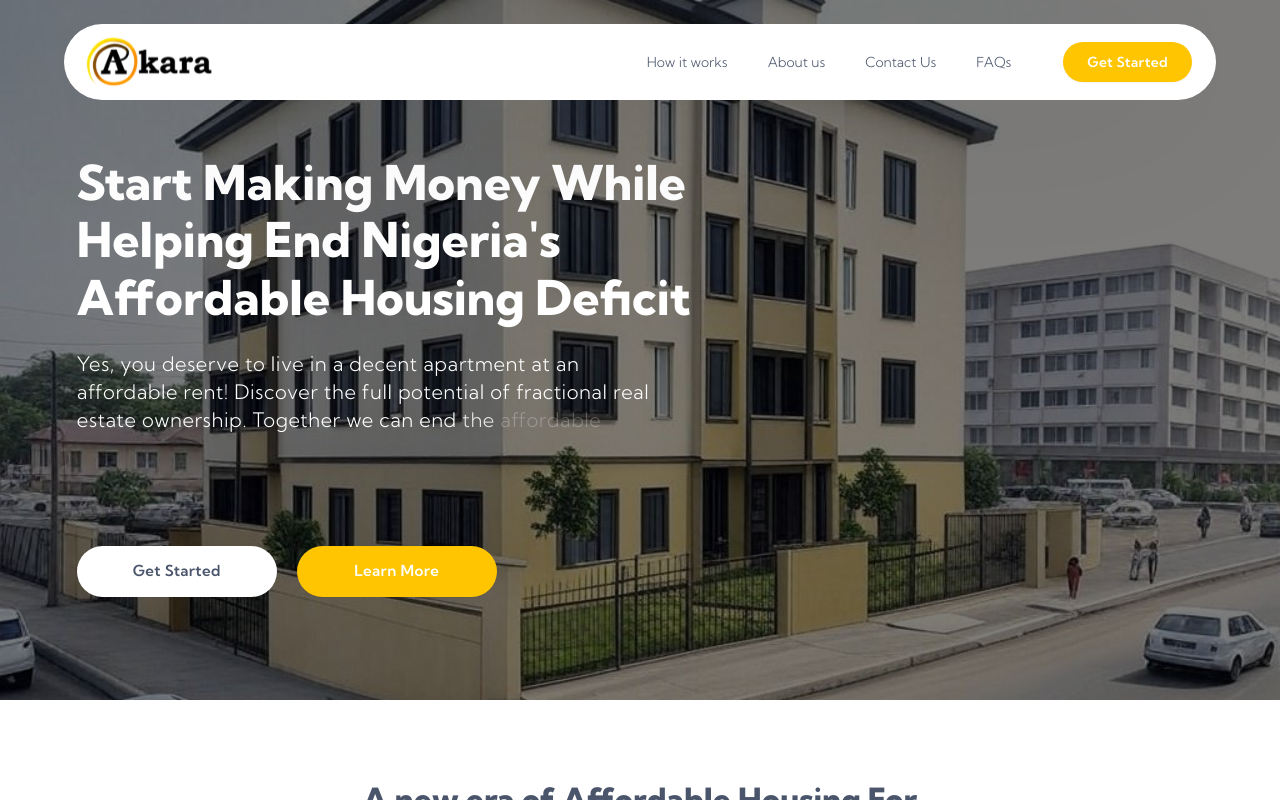
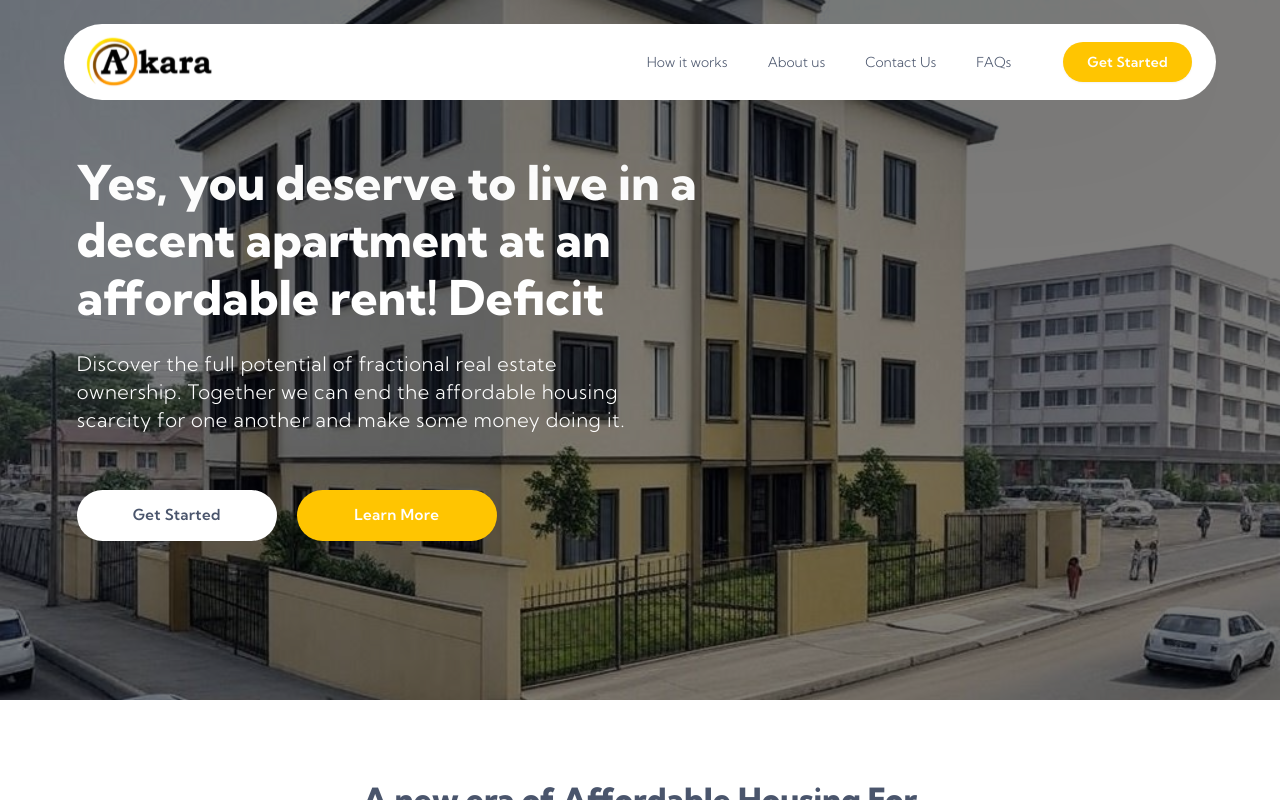
Before and after one commit to JohnOmoseni/akara-website, a React (Vite) app: page / in a window 1280 px wide. Built offline with nearby package versions, Linux system fonts and the light colour scheme.

Commit message:
chore: updated the hero text

```diff
--- a/src/app/(home)/_sections/Hero.tsx
+++ b/src/app/(home)/_sections/Hero.tsx
@@ -29,15 +29,14 @@ function Hero() {
 			>
 				<div className="flex-column gap-3 md:gap-2">
 					<h1 className="relative text-4xl text-white md:text-5xl leading-[1.1] md:leading-[1.2] max-md:text-center">
-						Start Making Money While Helping End{" "}
-						<br className="block md:hidden" /> Nigeria's Affordable Housing
-						Deficit
+						Yes, you deserve to live in a decent apartment
+						<br className="block md:hidden" /> at an affordable rent! Deficit
 					</h1>
 				</div>
 
 				<TextGenerateEffect
 					className="max-w-[50ch] text-[1.1rem] lg:text-xl max-md:px-2 max-md:text-center"
-					words="Yes, you deserve to live in a decent apartment at an affordable rent! Discover the full potential of fractional real estate ownership. Together we can end the affordable housing scarcity for one another and make some money doing it."
+					words="Discover the full potential of fractional real estate ownership. Together we can end the affordable housing scarcity for one another and make some money doing it."
 				/>
 
 				<div className="flex-column md:row-flex-start gap-y-3 gap-x-5 mt-6 lg:mt-8">
```
